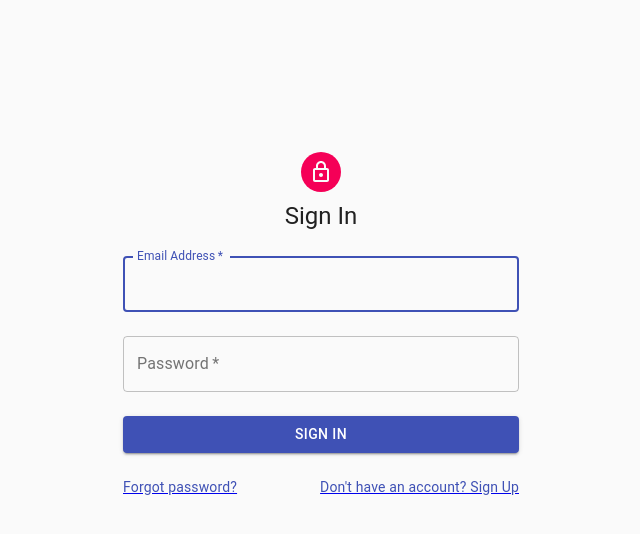
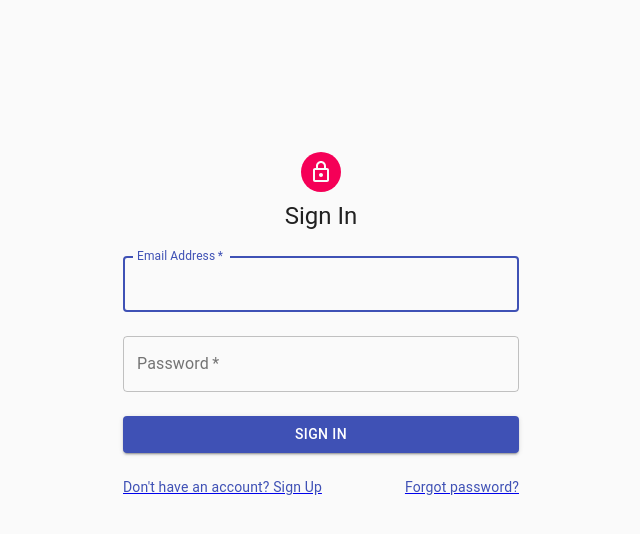
Before and after one commit to abhishekpatel946/React-Assignment-10, a React (Create React App) app: page / in a window 1280 px wide. Shown: the top 534 px of the page, without its empty margins (319-959 px from the left). Built offline with nearby package versions, Linux system fonts and the light colour scheme; no server answers.

Commit message:
fix: setting up newUser and store the info into database

```diff
--- a/src/container/Home/Home.jsx
+++ b/src/container/Home/Home.jsx
@@ -11,7 +11,7 @@ import { GetFromFirestore } from '../../helper/Utils/dbService';
 import moment from 'moment';
 import { AuthContext } from '../../helper/AuthProvider/AuthProvider';
 import './style.scss';
-import firebase, { db } from '../../helper/Firebase/firebaseConfig';
+import { db } from '../../helper/Firebase/firebaseConfig';
 import { nanoid } from 'nanoid';
 import './style.scss';
 
@@ -82,7 +82,7 @@ const Home = () => {
           .add({
             id: nanoid(),
             title: reminder.title,
-            timestamp: firebase.firestore.FieldValue.servertimestamp(),
+            timestamp: reminder.timestamp,
           })
           .then(() => {
             console.log('Document added succesfully!');
--- a/src/container/SignIn/SignIn.jsx
+++ b/src/container/SignIn/SignIn.jsx
@@ -112,16 +112,16 @@ const SignIn = ({ history }) => {
               </Button>
               <Grid container>
                 <Grid item xs className={classes.grid}>
-                  <RouteLink to='/password-reset'>
-                    <Link href='#' variant='body2'>
-                      Forgot password?
+                  <RouteLink to='signup'>
+                    <Link style={{ textDecoration: 'none' }} variant='body2'>
+                      Don't have an account? Sign Up
                     </Link>
                   </RouteLink>
                 </Grid>
                 <Grid item className={classes.grid}>
-                  <RouteLink to='signup'>
-                    <Link href='#' variant='body2'>
-                      Don't have an account? Sign Up
+                  <RouteLink to='/password-reset'>
+                    <Link style={{ textDecoration: 'none' }} variant='body2'>
+                      Forgot password?
                     </Link>
                   </RouteLink>
                 </Grid>
--- a/src/helper/Utils/dbService.js
+++ b/src/helper/Utils/dbService.js
@@ -33,6 +33,6 @@ export function GetFromFirestore() {
     } catch (error) {
       return undefined;
     }
-  }, []);
+  }, [currentUser, userId]);
   return data;
 }
```
Also changed, not shown: src/container/SignUp/SignUp.jsx (+12 -19 lines), 1 other file (tests, documents, lock files or other folders).
